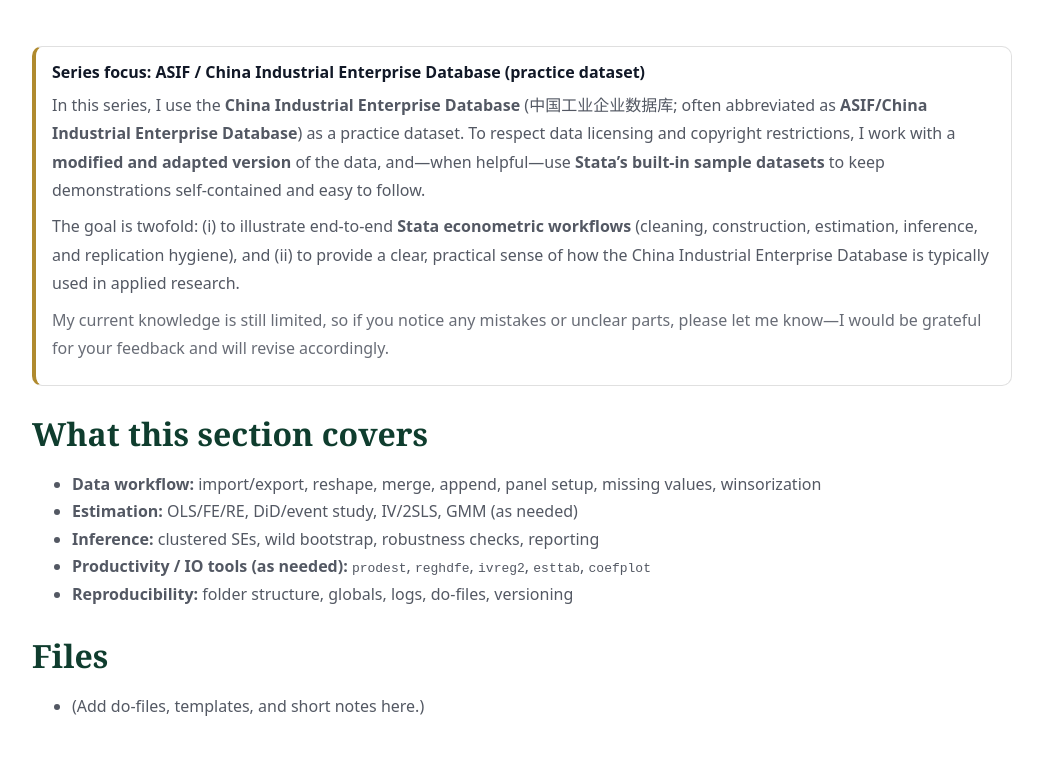
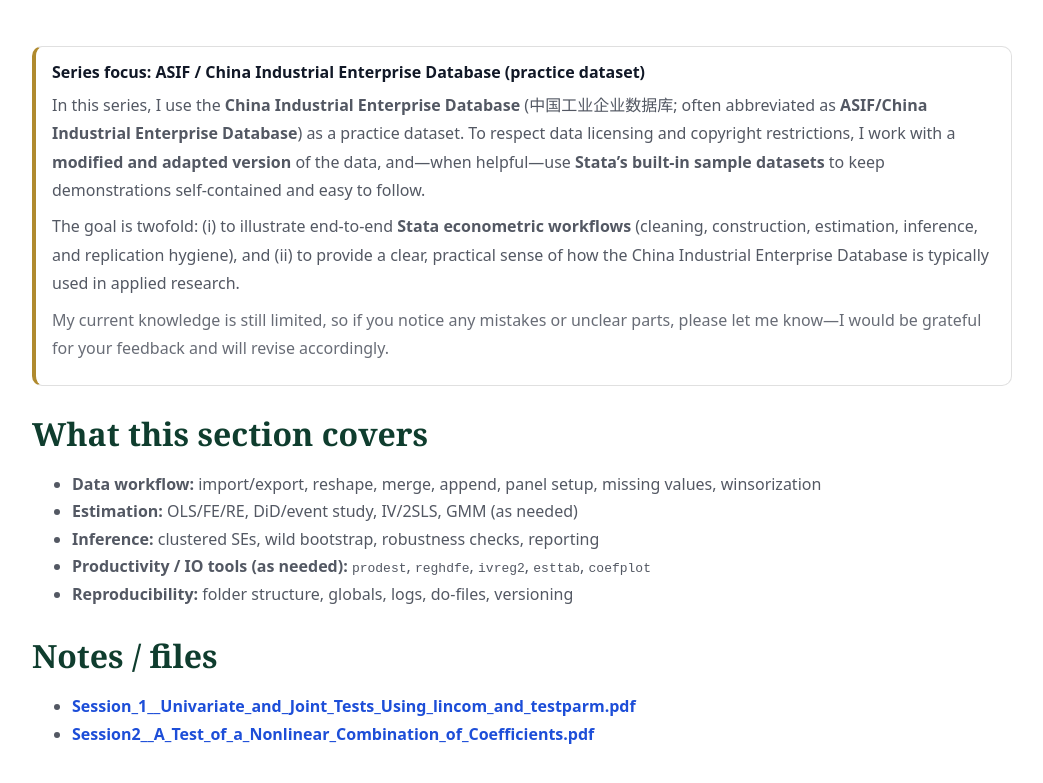
Before and after one commit to yaxinzn/study-archive, a Jekyll site: the page built from materials/stata/index.md, in a window 1280 px wide, cut to the strip 476-1308 px from the top of the page. Shown: the top 783 px of the strip, without its empty margins (118-1161 px from the left). Built offline with Jekyll 4.4.1, drawn with Linux system fonts in a browser that asks for light colours.

Commit message:
Update section title and add session notes links

```diff
--- a/materials/stata/index.md
+++ b/materials/stata/index.md
@@ -50,5 +50,6 @@
 - **Productivity / IO tools (as needed):** `prodest`, `reghdfe`, `ivreg2`, `esttab`, `coefplot`
 - **Reproducibility:** folder structure, globals, logs, do-files, versioning
 
-## Files
-- (Add do-files, templates, and short notes here.)
+## Notes / files
+- **[Session_1__Univariate_and_Joint_Tests_Using_lincom_and_testparm.pdf](Session_1__Univariate_and_Joint_Tests_Using_lincom_and_testparm.pdf)**
+- **[Session2__A_Test_of_a_Nonlinear_Combination_of_Coefficients.pdf](Session2__A_Test_of_a_Nonlinear_Combination_of_Coefficients.pdf)**
```
